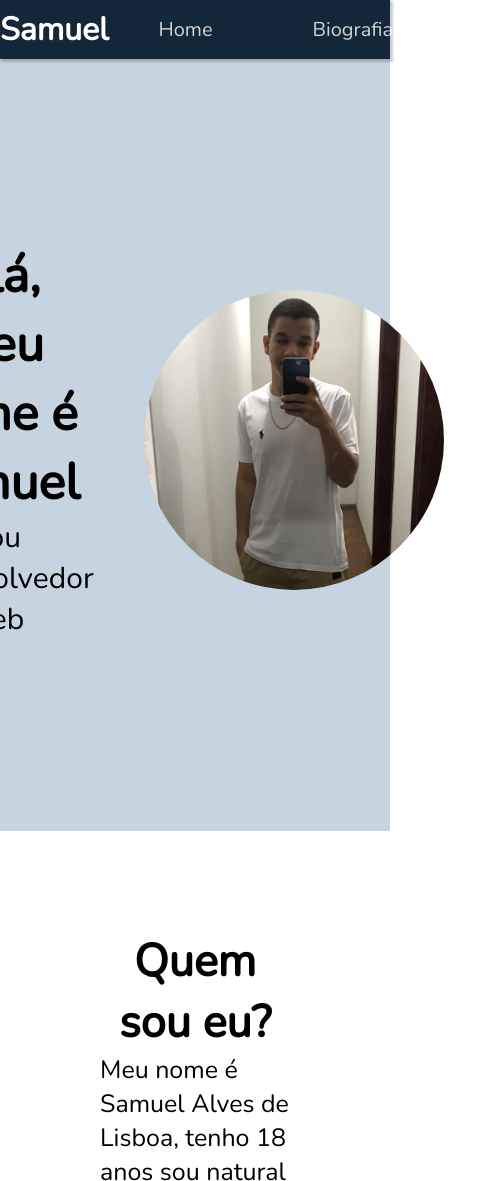
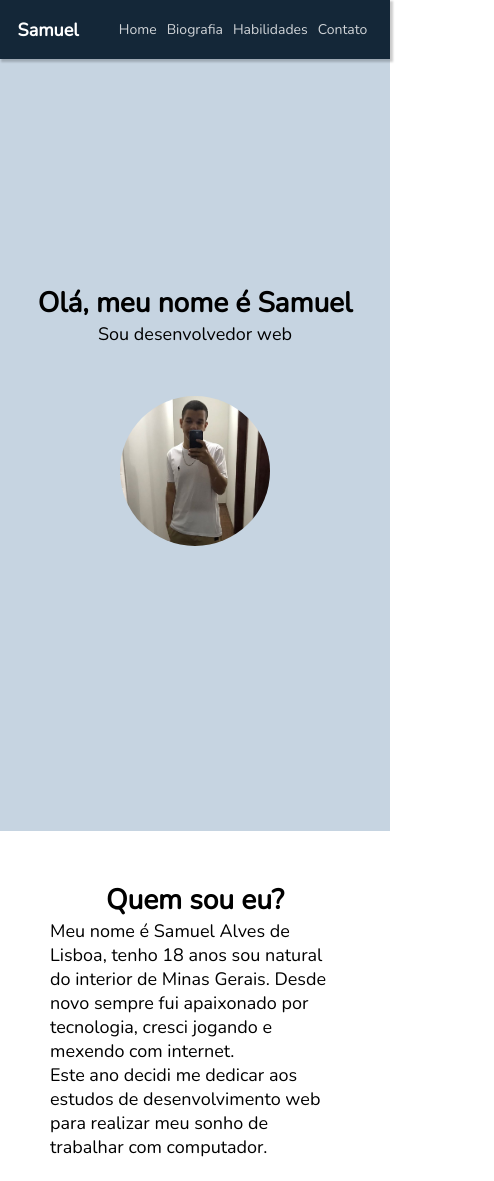
Before and after one commit to samuelalves3324/samuelalves3324.github.io, a website: page index.html in a window 390 px wide. Shown: the top 1181 px of the page, 494 px wide, since content can reach past the window. Drawn offline with nearby package versions, Linux system fonts and the light colour scheme.

Commit message:
arruma para mobile

```diff
--- a/style.css
+++ b/style.css
@@ -117,3 +117,65 @@ i {
 #contato i {
     font-size: 25px;
 }
+
+@media screen and (max-width: 600px){
+    .header h1 {
+        display: flex;
+        align-items: center;
+        font-size: 18px;
+    }
+    .nav-items {
+        color: white;
+        font-size: 14px;
+        padding: 5px;
+    }
+    #eu {
+        width: 150px;
+        height: 150px;
+        border-radius: 50%;
+        padding: 50px;
+    }
+    #home {
+        background-color: #c6d4e1;
+        min-height: 92.5vh;
+        display: flex;
+        flex-direction: column;
+        justify-content: center;
+        align-items: center;
+        text-align: center;
+    }
+    #home p {
+        font-size: 18px;
+    }
+
+    #home h2 {
+        font-size: 28px;
+    }
+    #habilidades, #contato, #biografia {
+        padding: 50px;
+    }
+    #biografia h2 {
+        font-size: 28px;
+        text-align: center;
+    }
+
+    #biografia p {
+        font-size: 18px;
+    }
+    #habilidades h2 {
+        text-align: center;
+        font-size: 28px;
+    }
+    #habilidades li {
+        font-size: 18px;
+    }
+    #contato h2 {
+        text-align: center;
+        font-size: 28px;
+    }
+
+    #contato i {
+        font-size: 18px;
+    }
+
+}
```
